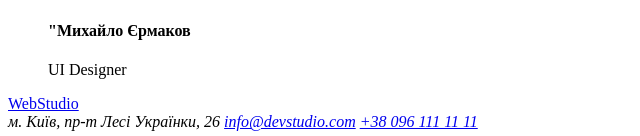
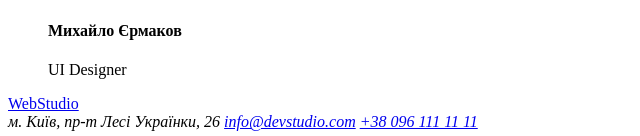
Before and after one commit to Sannyeks/goit-markup-hw-01, a plain HTML site: page index.html in a window 1280 px wide. Shown: the part 2960-3096 px from the top of the page, 0-640 px from the left. Drawn offline with Linux system fonts and the light colour scheme.

Commit message:
Update index.html

```diff
--- a/index.html
+++ b/index.html
@@ -99,7 +99,7 @@
           </li>
           <li>
             <img src="./img/img (6)-min.jpg" alt="Михайло Єрмаков" width="270" height="260" />
-            <h4 lang="uk">"Михайло Єрмаков</h4>
+            <h4 lang="uk">Михайло Єрмаков</h4>
             <p>UI Designer</p>
           </li>
         </ul>
```
